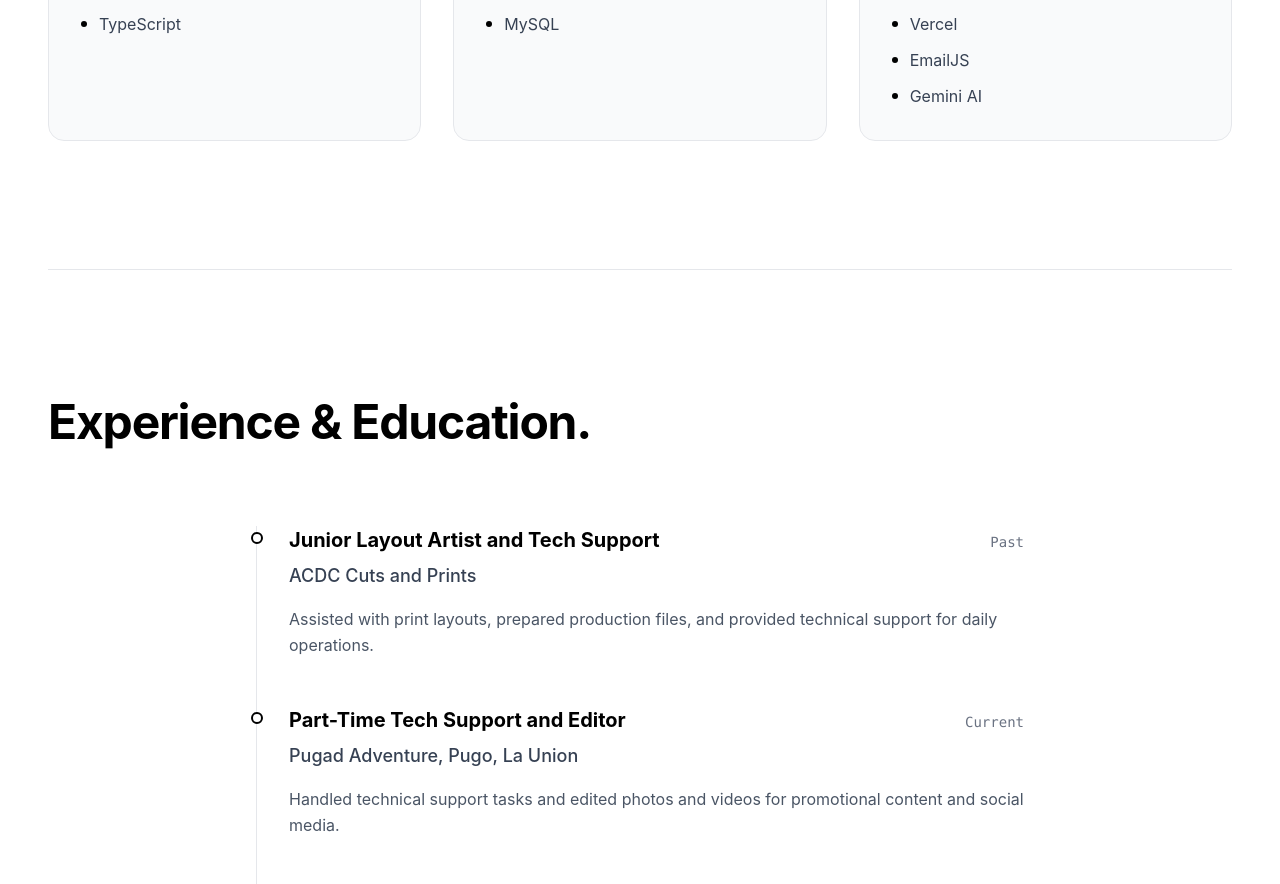
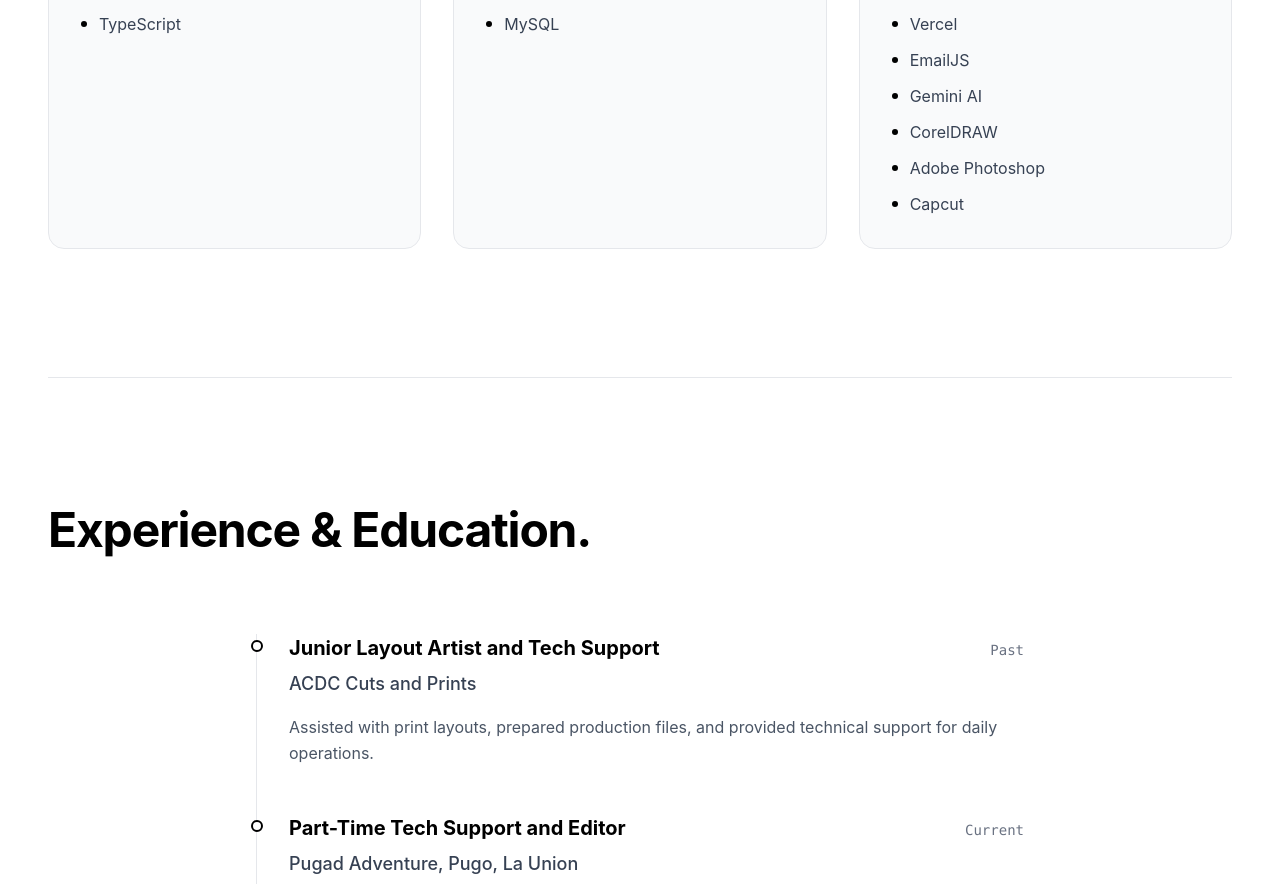
Before and after one commit to fangonbernstain566-collab/porfolio, a React (Vite) app: page / in a window 1280 px wide. Shown: the part 3140-4024 px from the top of the page. Built offline with nearby package versions, Linux system fonts and the light colour scheme.

Commit message:
may inadd lang

```diff
--- a/src/app/App.tsx
+++ b/src/app/App.tsx
@@ -401,7 +401,7 @@
     {
       title: "Tools & Other",
       icon: <Wrench className="mb-4" size={32} strokeWidth={1.5} />,
-      skills: ["Git & GitHub", "Docker", "Figma", "Vercel", "EmailJS", "Gemini AI"]
+      skills: ["Git & GitHub", "Docker", "Figma", "Vercel", "EmailJS", "Gemini AI", "CorelDRAW", "Adobe Photoshop", "Capcut"]
     }
   ];
 
```
